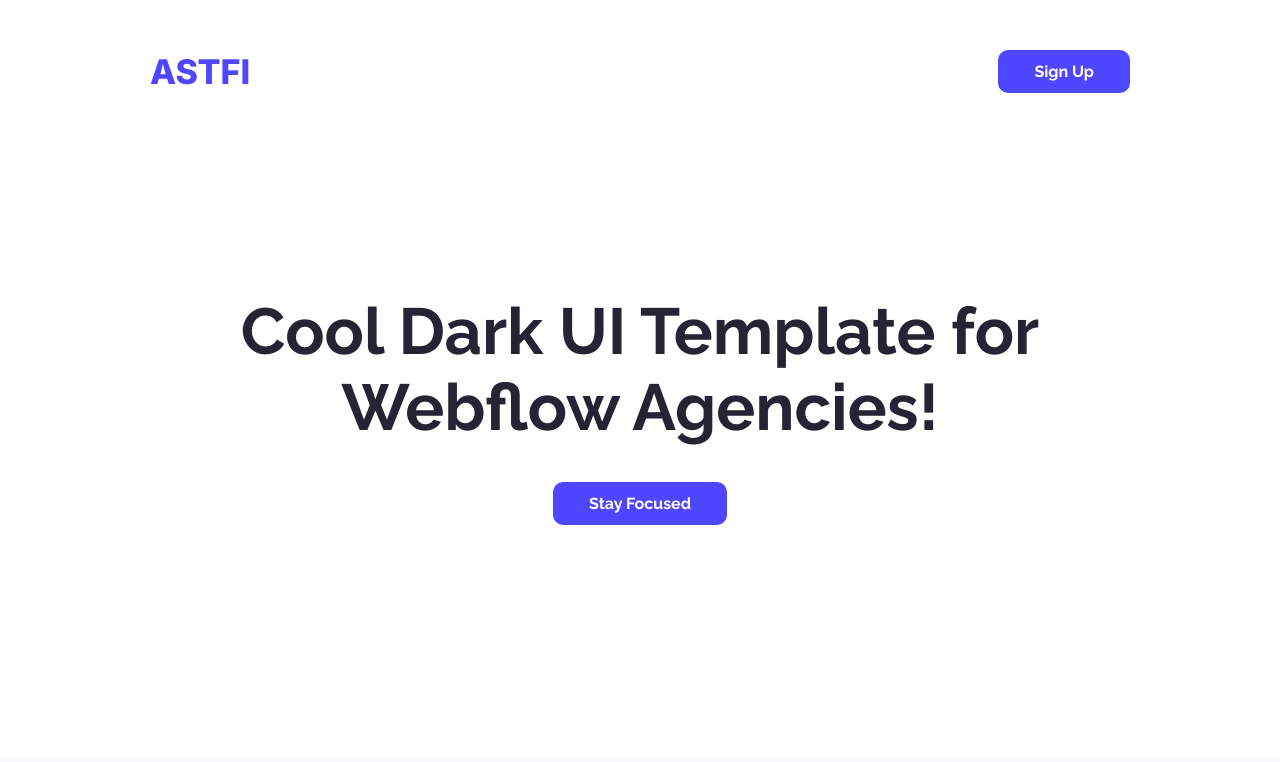
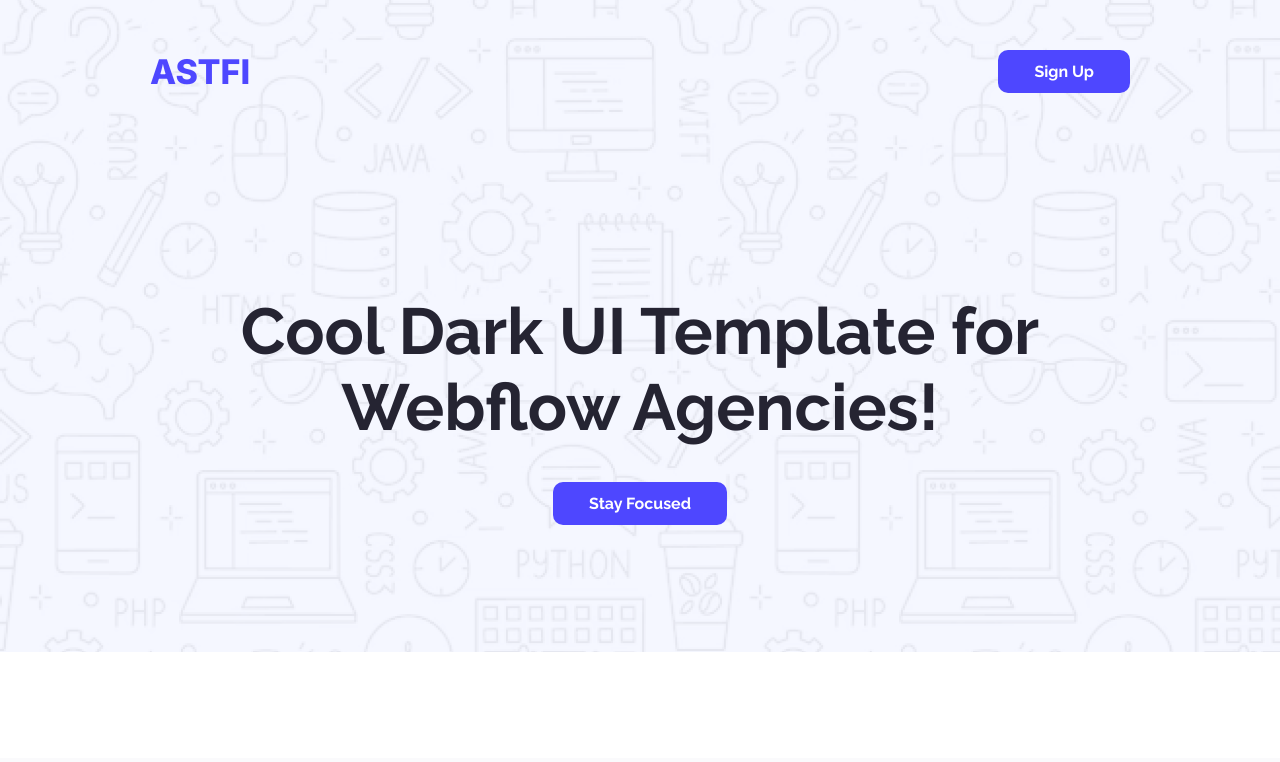
Before and after one commit to actionsifat/b12A01-my-first-landing-page, a plain HTML site: page index.html in a window 1280 px wide. Shown: the top 762 px of the page. Drawn offline with Linux system fonts and the light colour scheme; the site is published under a folder, as on GitHub Pages, so addresses that start at the root find nothing.

Commit message:
header image problem solved, and completed my full asignment

```diff
--- a/styles/styles.css
+++ b/styles/styles.css
@@ -64,7 +64,7 @@ border-radius: 10px;
 
 /* header styles */
 .header{
-    background-image: url(/Assets/Hero-bg.png);
+    background-image: url(../Assets/Hero-bg.png);
     background-repeat: no-repeat;
     background-position: top left, bottom right;
     height: 698px;
```
